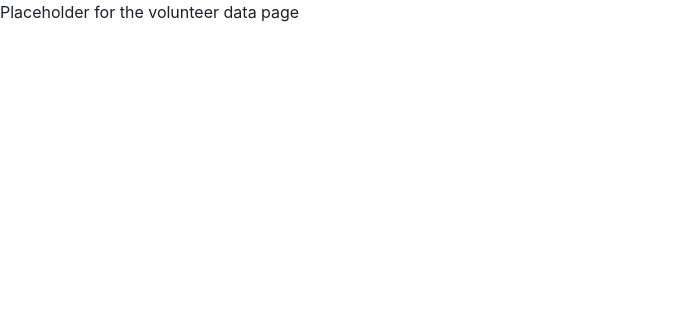
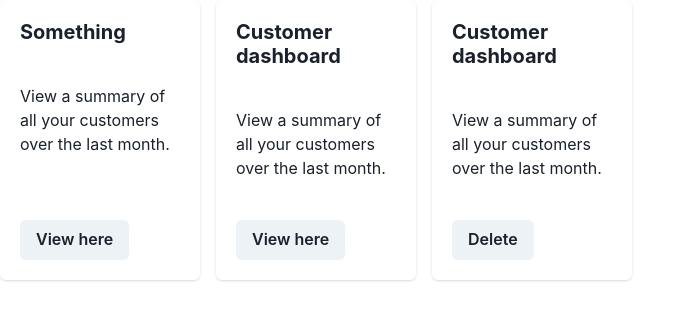
Before and after one commit to ctc-uci/stand-up-to-trash-frontend, a React (Vite) app: page /event-data in a window 1280 px wide. Shown: the top 320 px of the page, without its empty margins (0-695 px from the left). Built offline with nearby package versions, Linux system fonts and the light colour scheme; no server answers.

Commit message:
Committing initial

```diff
--- a/src/pages/DummyVolunteerData.jsx
+++ b/src/pages/DummyVolunteerData.jsx
@@ -1,6 +1,64 @@
+/* eslint-disable  no-unused-vars */
+import Backend from '../../utils/utils';
+import React, { useEffect, useState } from 'react';
+import { Heading, Text, SimpleGrid, Button, Card, CardHeader, CardBody, CardFooter } from '@chakra-ui/react'
+
+
+
 
 const DummyVolunteerData = () => {
-  return <p>Placeholder for the volunteer data page</p>;
+
+  const [volunteers, setVolunteers] = useState([]);
+
+  const getVolunteerData = async () => {
+    const { data } = await Backend.get('/data');
+    console.log(data);
+    setVolunteers(data);
+  };
+
+  useEffect(() => {
+    getVolunteerData();
+    console.log(volunteers);
+  }, []);
+  return (
+      <>
+        <SimpleGrid spacing={4} templateColumns='repeat(auto-fill, minmax(200px, 1fr))'>
+        <Card>
+          <CardHeader>
+            <Heading size='md'> Something </Heading>
+          </CardHeader>
+          <CardBody>
+            <Text>View a summary of all your customers over the last month.</Text>
+          </CardBody>
+          <CardFooter>
+            <Button>View here</Button>
+          </CardFooter>
+        </Card>
+        <Card>
+          <CardHeader>
+            <Heading size='md'> Customer dashboard</Heading>
+          </CardHeader>
+          <CardBody>
+            <Text>View a summary of all your customers over the last month.</Text>
+          </CardBody>
+          <CardFooter>
+            <Button>View here</Button>
+          </CardFooter>
+        </Card>
+        <Card>
+          <CardHeader>
+            <Heading size='md'> Customer dashboard</Heading>
+          </CardHeader>
+          <CardBody>
+            <Text>View a summary of all your customers over the last month.</Text>
+          </CardBody>
+          <CardFooter>
+            <Button>Delete</Button>
+          </CardFooter>
+        </Card>
+      </SimpleGrid>
+      </>
+    );
 };
 
 export default DummyVolunteerData;
```
